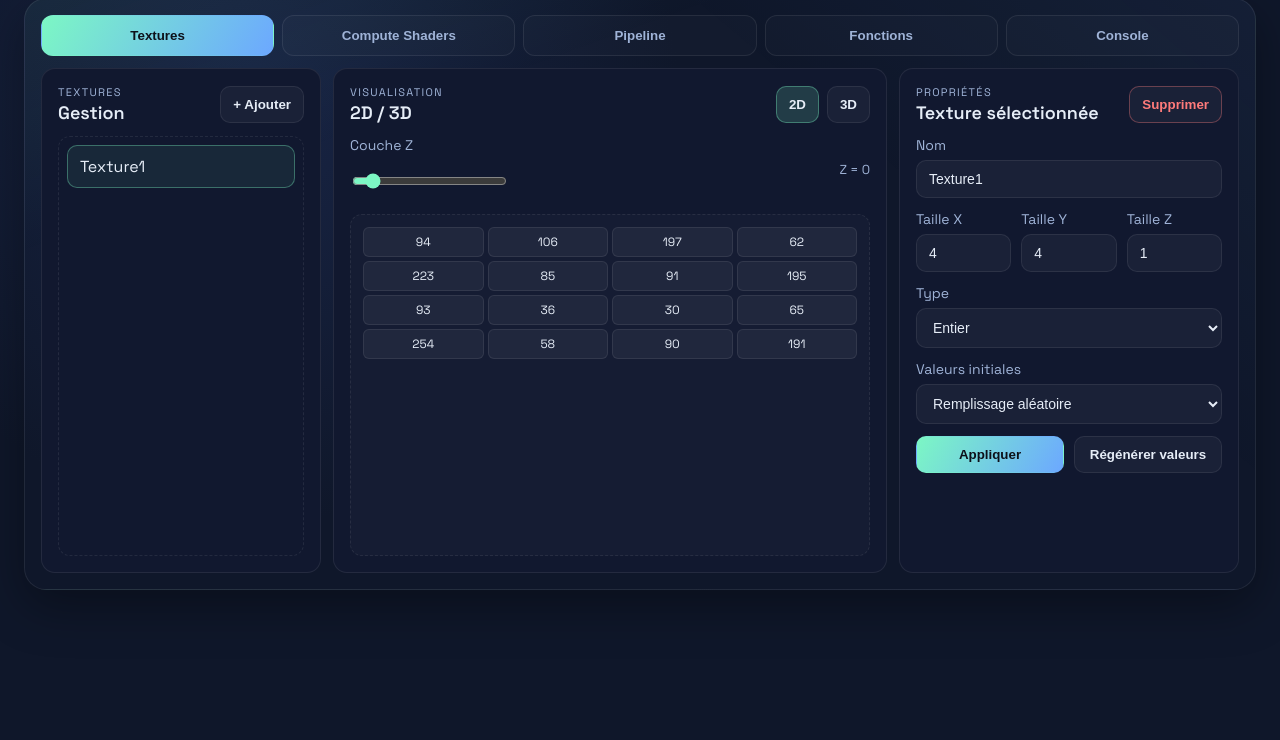
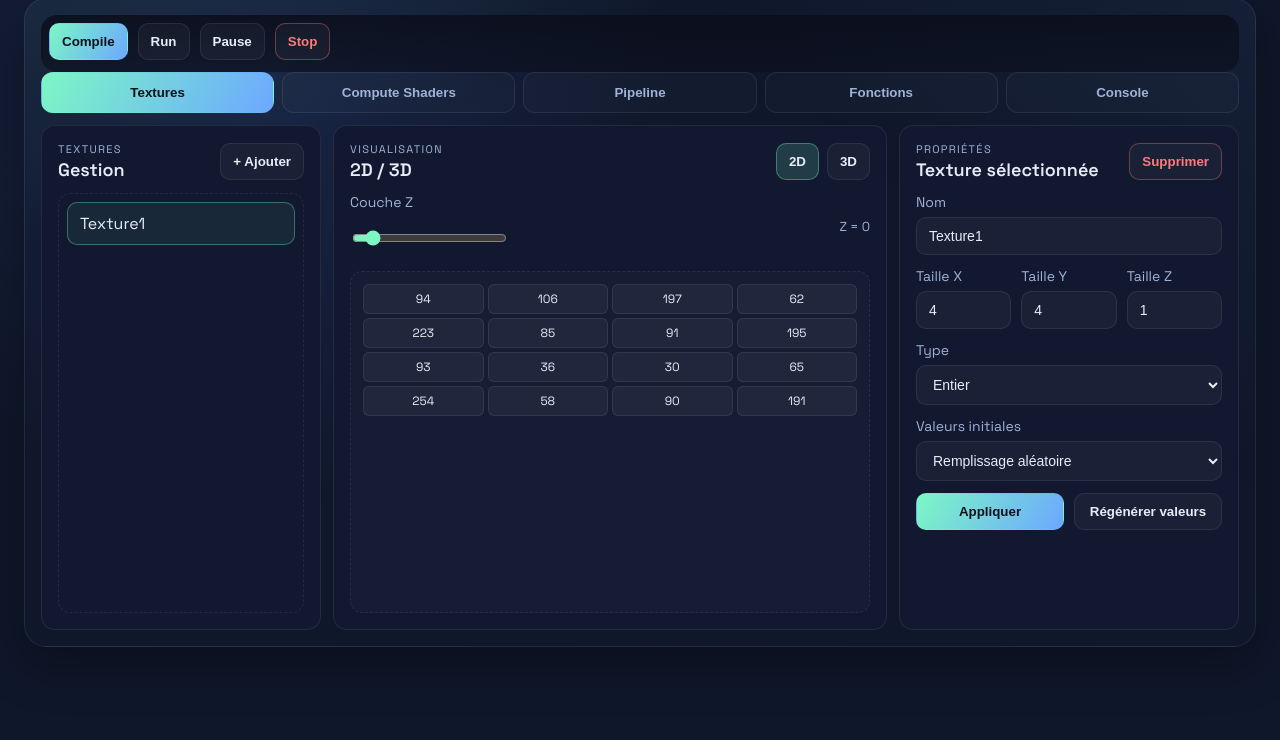
Before and after one commit to pascal-ballet/WebGPUStudio, a plain HTML site: page index.html in a window 1280 px wide. Shown: the part 60-800 px from the top of the page. Drawn offline with Linux system fonts and the light colour scheme.

Commit message:
compile, run, pause, stop toolbar added

```diff
--- a/index.html
+++ b/index.html
@@ -19,6 +19,13 @@
   </header>
 
   <main class="app">
+    <div class="toolbar">
+      <button class="solid">Compile</button>
+      <button class="ghost">Run</button>
+      <button class="ghost">Pause</button>
+      <button class="ghost danger">Stop</button>
+    </div>
+
     <nav class="tabs">
       <button class="tab active" data-tab="textures">Textures</button>
       <button class="tab" data-tab="shaders">Compute Shaders</button>
--- a/styles.css
+++ b/styles.css
@@ -68,6 +68,18 @@ body {
   border-radius: 22px;
   padding: 16px;
   box-shadow: var(--shadow);
+}
+
+.toolbar {
+  position: sticky;
+  top: 0;
+  z-index: 10;
+  display: flex;
+  gap: 10px;
+  padding: 8px 8px 12px;
+  background: linear-gradient(180deg, rgba(11, 15, 28, 0.9), rgba(11, 15, 28, 0.6));
+  backdrop-filter: blur(10px);
+  border-radius: 16px;
 }
 
 .tabs {
```
Also changed, not shown: 1 other file.
